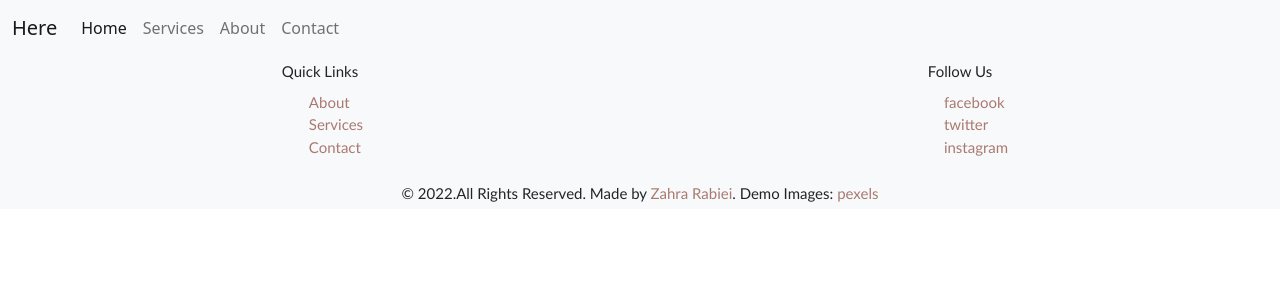
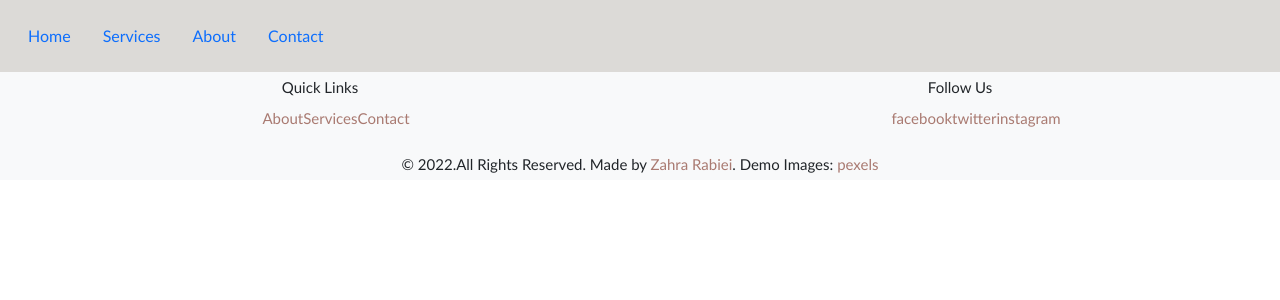
Before and after one commit to Zahra947/services, a React (Create React App) app: page / in a window 1280 px wide. Shown: the top 300 px of the page. Built offline with nearby package versions, Linux system fonts and the light colour scheme.

Commit message:
finalized the header

```diff
--- a/src/pages/Header.js
+++ b/src/pages/Header.js
@@ -6,28 +6,14 @@ import "../styles/style.css";
 
 export default function Header() {
   return (
-    <nav className="navbar navbar-expand-lg navbar-light bg-light">
+    <nav className="navbar navbar-expand-lg header d-flex justify-content-sm-center">
       <div className="container-fluid">
-        <Link to="/Home" className="navbar-brand" title="Here">
-          Here
-        </Link>
-        <button
-          className="navbar-toggler"
-          type="button"
-          data-bs-toggle="collapse"
-          data-bs-target="#navbarNav"
-          aria-controls="navbarNav"
-          aria-expanded="false"
-          aria-label="Toggle navigation"
-        >
-          <span className="navbar-toggler-icon"></span>
-        </button>
-        <div className="collapse navbar-collapse" id="navbarNav">
+        <div className="collapse navbar-collapse" id="navbarSupportedContent">
           <ul className="navbar-nav">
             <li className="nav-item">
               <Link
                 to="/Home"
-                className="nav-link active"
+                className="nav-link active p-3"
                 aria-current="page"
                 title="Home"
               >
@@ -35,17 +21,17 @@ export default function Header() {
               </Link>
             </li>
             <li className="nav-item">
-              <Link to="/Services" className="nav-link" title="Services">
+              <Link to="/Services" className="nav-link p-3" title="Services">
                 Services
               </Link>
             </li>
             <li className="nav-item">
-              <Link to="/About" className="nav-link" title="About">
+              <Link to="/About" className="nav-link p-3" title="About">
                 About
               </Link>
             </li>
             <li className="nav-item">
-              <Link to="/Contact" className="nav-link" title="Contact">
+              <Link to="/Contact" className="nav-link p-3" title="Contact">
                 Contact
               </Link>
             </li>
--- a/src/styles/style.css
+++ b/src/styles/style.css
@@ -77,7 +77,7 @@ a {
 .contact-11 {
   color: white;
 }
-.navbar-custom .navbar-brand,
-.navbar-custom .nav-link {
-  color: #a97a71;
+ul {
+  list-style: none;
+  display: inline-flex
 }
```
